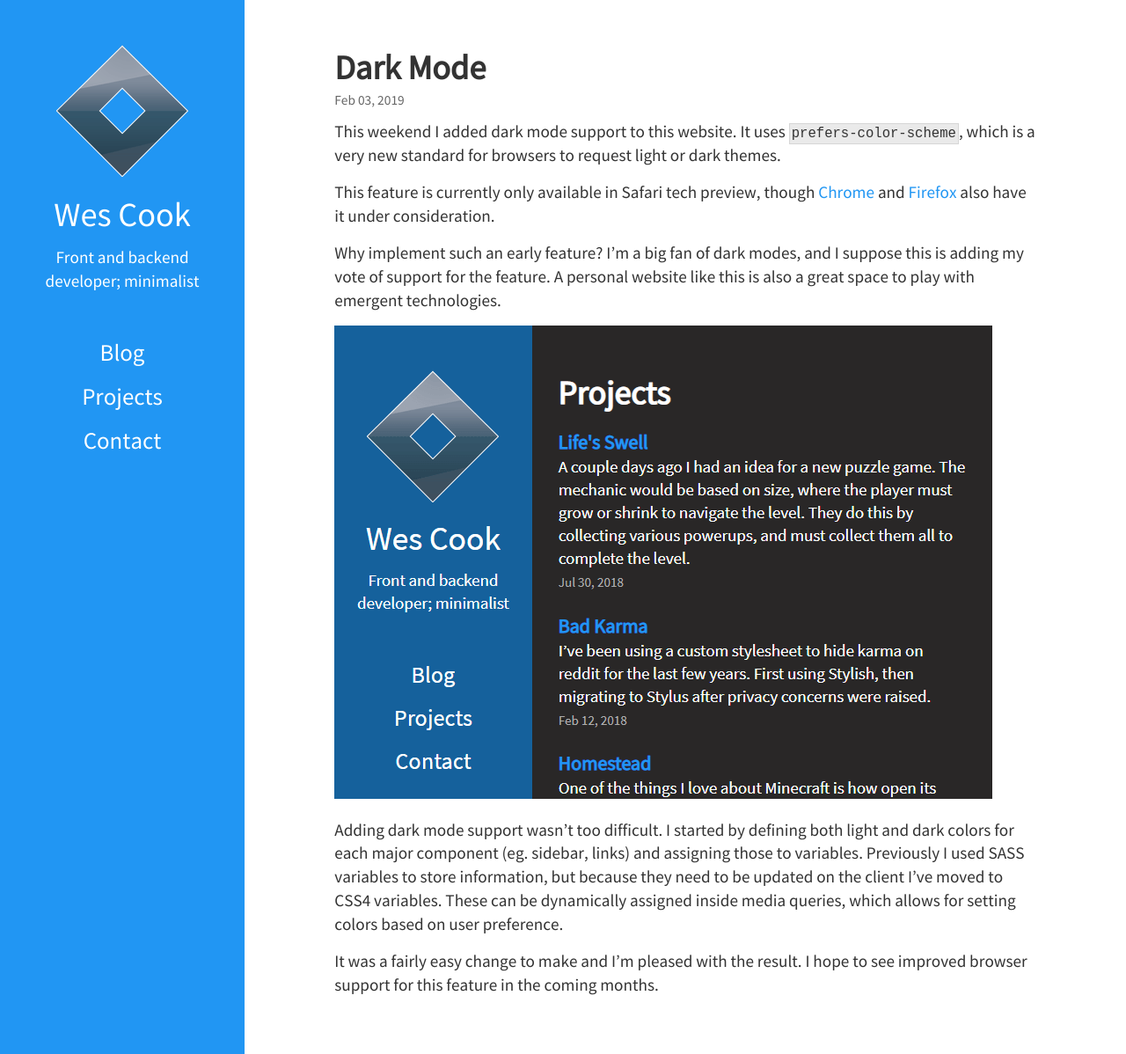
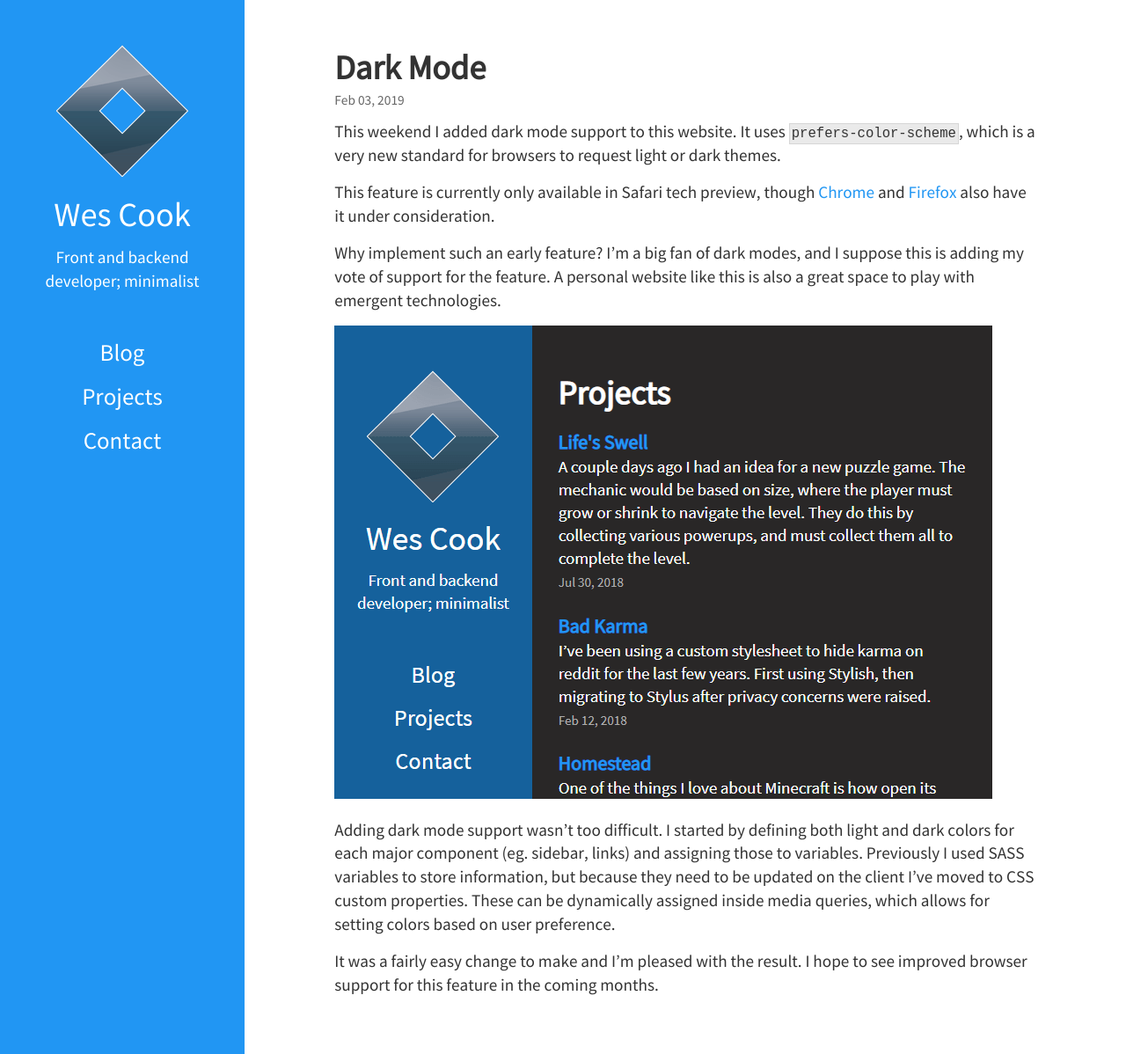
Before and after one commit to WesCook/wescook.github.io, a Jekyll site: the page built from blog/_posts/2019-02-03-dark-mode.md, in a window 1280 px wide. Shown: the whole page at 88% size. Built offline with Jekyll 4.4.1, drawn with Linux system fonts in a browser that asks for light colours.

Commit message:
Clarifying on CSS variable

```diff
--- a/blog/_posts/2019-02-03-dark-mode.md
+++ b/blog/_posts/2019-02-03-dark-mode.md
@@ -11,6 +11,6 @@ Why implement such an early feature?  I'm a big fan of dark modes, and I suppose
 
 ![Dark Mode](/img/dark-mode.png)
 
-Adding dark mode support wasn't too difficult.  I started by defining both light and dark colors for each major component (eg. sidebar, links) and assigning those to variables.  Previously I used SASS variables to store information, but because they need to be updated on the client I've moved to CSS4 variables.  These can be dynamically assigned inside media queries, which allows for setting colors based on user preference.
+Adding dark mode support wasn't too difficult.  I started by defining both light and dark colors for each major component (eg. sidebar, links) and assigning those to variables.  Previously I used SASS variables to store information, but because they need to be updated on the client I've moved to CSS custom properties.  These can be dynamically assigned inside media queries, which allows for setting colors based on user preference.
 
 It was a fairly easy change to make and I'm pleased with the result.  I hope to see improved browser support for this feature in the coming months.
```
